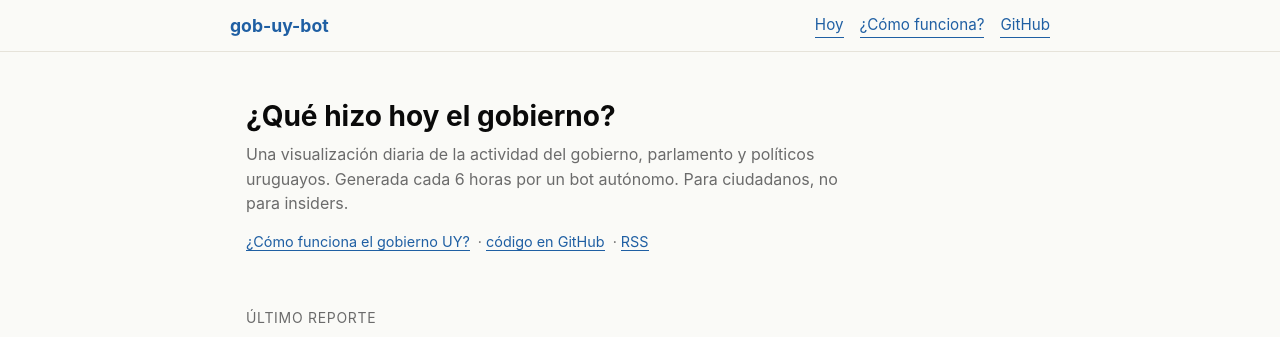
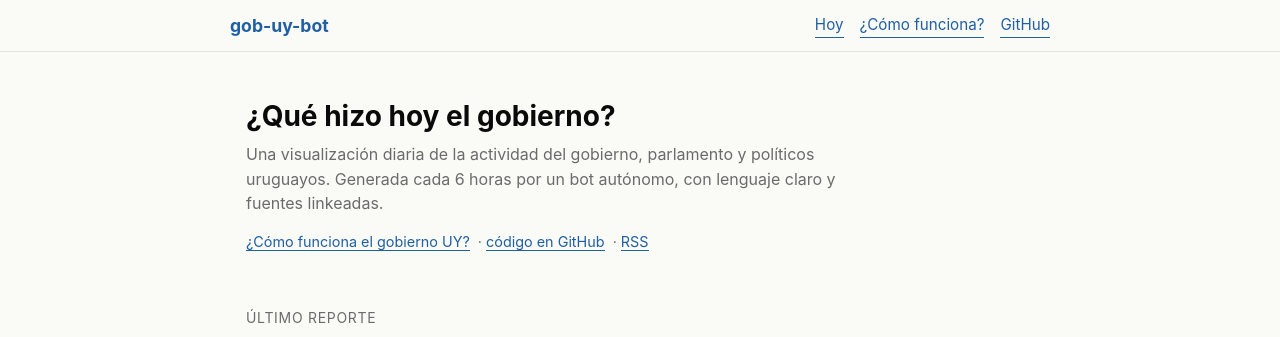
Before and after one commit to lezama/gob-uy-bot, a Jekyll site: the page built from index.html, in a window 1280 px wide. Shown: the top 337 px of the page. Built offline with Jekyll 4.4.1, drawn with Linux system fonts in a browser that asks for light colours; the list of posts is cut into pages by our own code.

Commit message:
docs: reemplazar 'no para insiders' por 'con lenguaje claro y fuentes linkeadas' (#40)
La frase 'para ciudadanos, no para insiders' opone audiencias en vez de
describir cualidades del producto. Reemplazo por 'con lenguaje claro y
fuentes linkeadas' — describe lo que el bot hace (cómo escribe) en lugar
de a quién excluye.

Cambios en 3 archivos:
- index.html (homepage del sitio)
- README.md (primer párrafo)
- data/prompts/04-render-day.md (instrucción al agente)

```diff
--- a/index.html
+++ b/index.html
@@ -7,7 +7,7 @@ title: Hoy en el gobierno uruguayo
   <h1 class="hero__title">¿Qué hizo hoy el gobierno?</h1>
   <p class="hero__sub">
     Una visualización diaria de la actividad del gobierno, parlamento y políticos uruguayos.
-    Generada cada 6 horas por un bot autónomo. Para ciudadanos, no para insiders.
+    Generada cada 6 horas por un bot autónomo, con lenguaje claro y fuentes linkeadas.
   </p>
   <p class="hero__nav">
     <a href="{{ '/como-funciona/' | relative_url }}">¿Cómo funciona el gobierno UY?</a> ·
```
Also changed, not shown: data/prompts/04-render-day.md (+1 -1 lines), README.md.
